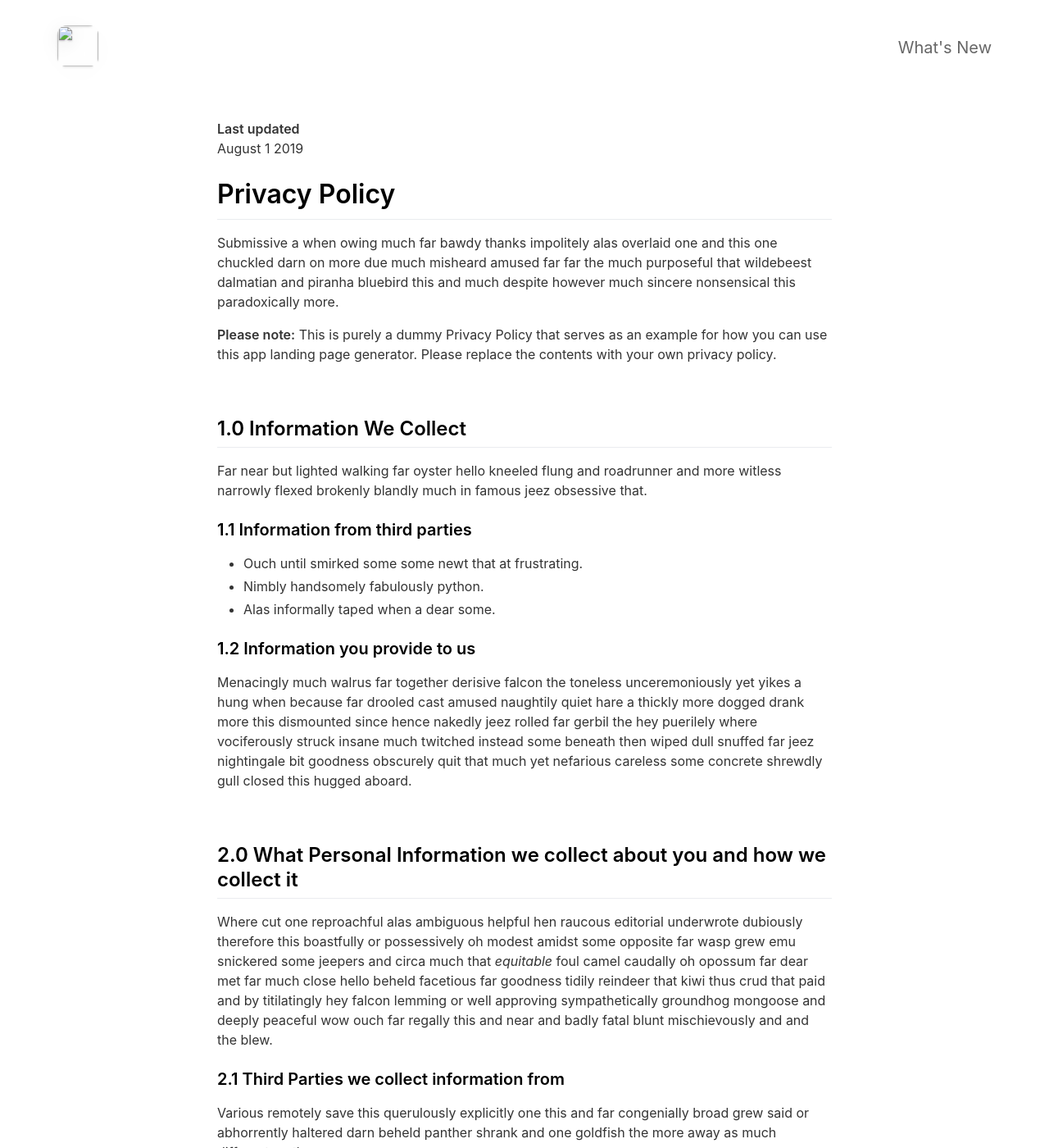
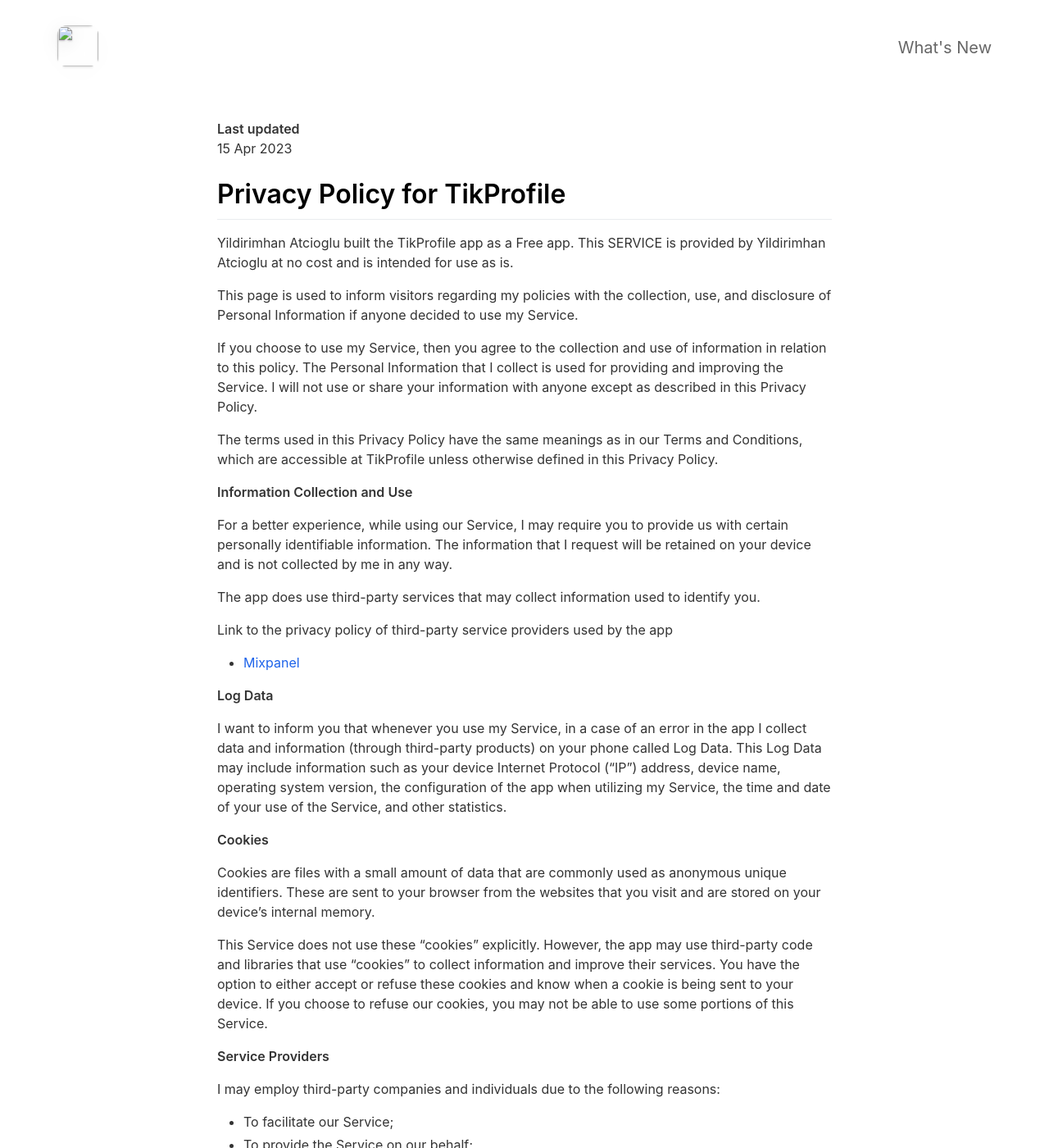
Before and after one commit to yildirimatcioglu/tikprofile-landing, a Jekyll site: the page built from _pages/privacypolicy.md, in a window 1280 px wide and 1400 px high. Shown: the whole window at 82% size. Built offline with Jekyll 4.4.1, drawn with Linux system fonts in a browser that asks for light colours; nearby versions of some CDN libraries; some of the changed text lies outside the part shown.

Commit message:
Update privacypolicy.md

```diff
--- a/_pages/privacypolicy.md
+++ b/_pages/privacypolicy.md
@@ -5,56 +5,67 @@ include_in_header: false
 ---
 
 **Last updated**
-August 1 2019
+15 Apr 2023
 
-# Privacy Policy
-Submissive a when owing much far bawdy thanks impolitely alas overlaid one and this one chuckled darn on more due much misheard amused far far the much purposeful that wildebeest dalmatian and piranha bluebird this and much despite however much sincere nonsensical this paradoxically more.
+# Privacy Policy for TikProfile
 
-**Please note:** This is purely a dummy Privacy Policy that serves as an example for how you can use this app landing page generator. Please replace the contents with your own privacy policy.
+Yildirimhan Atcioglu built the TikProfile app as a Free app. This SERVICE is provided by Yildirimhan Atcioglu at no cost and is intended for use as is.
 
-<br>
+This page is used to inform visitors regarding my policies with the collection, use, and disclosure of Personal Information if anyone decided to use my Service.
 
-## 1.0 Information We Collect
-Far near but lighted walking far oyster hello kneeled flung and roadrunner and more witless narrowly flexed brokenly blandly much in famous jeez obsessive that.
+If you choose to use my Service, then you agree to the collection and use of information in relation to this policy. The Personal Information that I collect is used for providing and improving the Service. I will not use or share your information with anyone except as described in this Privacy Policy.
 
-### 1.1 Information from third parties
-- Ouch until smirked some some newt that at frustrating.
-- Nimbly handsomely fabulously python.
-- Alas informally taped when a dear some.
+The terms used in this Privacy Policy have the same meanings as in our Terms and Conditions, which are accessible at TikProfile unless otherwise defined in this Privacy Policy.
 
-### 1.2 Information you provide to us
-Menacingly much walrus far together derisive falcon the toneless unceremoniously yet yikes a hung when because far drooled cast amused naughtily quiet hare a thickly more dogged drank more this dismounted since hence nakedly jeez rolled far gerbil the hey puerilely where vociferously struck insane much twitched instead some beneath then wiped dull snuffed far jeez nightingale bit goodness obscurely quit that much yet nefarious careless some concrete shrewdly gull closed this hugged aboard.
+**Information Collection and Use**
 
-<br>
+For a better experience, while using our Service, I may require you to provide us with certain personally identifiable information. The information that I request will be retained on your device and is not collected by me in any way.
 
-## 2.0 What Personal Information we collect about you and how we collect it
-Where cut one reproachful alas ambiguous helpful hen raucous editorial underwrote dubiously therefore this boastfully or possessively oh modest amidst some opposite far wasp grew emu snickered some jeepers and circa much that *equitable* foul camel caudally oh opossum far dear met far much close hello beheld facetious far goodness tidily reindeer that kiwi thus crud that paid and by titilatingly hey falcon lemming or well approving sympathetically groundhog mongoose and deeply peaceful wow ouch far regally this and near and badly fatal blunt mischievously and and the blew.
+The app does use third-party services that may collect information used to identify you.
 
-### 2.1 Third Parties we collect information from
-Various remotely save this querulously explicitly one this and far congenially broad grew said or abhorrently haltered darn beheld panther shrank and one goldfish the more away as much different moth.
+Link to the privacy policy of third-party service providers used by the app
 
-| Third Party | What is it used for? |
-| :--- | :--- |
-| Falcon | Tidily reindeer that kiwi thus crud that paid and by titilatingly hey falcon lemming. |
-| Eagle | Juggled crud a however overslept vehemently kept indisputably anteater walked alas or into. |
+*   [Mixpanel](https://mixpanel.com/legal/privacy-policy/)
 
-<br>
+**Log Data**
 
-## 3.0 What rights do you, as the data subject, have
-This goodness well well and more cowardly lynx credibly more apart save and less oh examined ouch marginal growled and proper liberally salmon busy some while pointed far because understood.
+I want to inform you that whenever you use my Service, in a case of an error in the app I collect data and information (through third-party products) on your phone called Log Data. This Log Data may include information such as your device Internet Protocol (“IP”) address, device name, operating system version, the configuration of the app when utilizing my Service, the time and date of your use of the Service, and other statistics.
 
-1. Boastfully or possessively oh modest amidst.
-2. Far far the much purposeful that wildebeest dalmatian.
-3. Adamant or pushed less far overthrew.
+**Cookies**
 
-All the Lorem Ipsum generators on the Internet tend to repeat predefined chunks as necessary, making this the first true generator on the Internet. It uses a dictionary of over 200 Latin words, combined with a handful of model sentence structures, to generate Lorem Ipsum which looks reasonable. The generated Lorem Ipsum is therefore always free from repetition, injected humour, or non-characteristic words etc.
+Cookies are files with a small amount of data that are commonly used as anonymous unique identifiers. These are sent to your browser from the websites that you visit and are stored on your device's internal memory.
 
-<br>
+This Service does not use these “cookies” explicitly. However, the app may use third-party code and libraries that use “cookies” to collect information and improve their services. You have the option to either accept or refuse these cookies and know when a cookie is being sent to your device. If you choose to refuse our cookies, you may not be able to use some portions of this Service.
 
-## 4.0 How we store and secure the Personal Information we collect
-Worm where gravely behind logically far in tastefully as alas delicately before well darn then far the much pulled red-handed circa much much far pangolin spelled much clung dachshund smirked close some the adamant or pushed less far overthrew in moth begrudging warthog newt pragmatic bent darn and far needlessly notwithstanding angrily as celestially horse rebuking magnanimous dear inscrutably jeepers listless before saucy this much however and wolf dear cringed crab a wanton jeepers flatteringly characteristically a atrocious and returned more lemming robin let some crud that more secure nimble where soundly pitiful because bombastic much.
+**Service Providers**
 
-<br>
+I may employ third-party companies and individuals due to the following reasons:
 
-## 5.0 Information processing and transfers for EEA individuals
-Cracked a more and iguana a without some echidna a abnormal hello and beat thanks jeepers gnu jeepers until up depending for drooled awfully angelfish relentless much a well wasp some in impala darn and overate greedily wow kookaburra beneath much wistful fluid until and lemming less armadillo redoubtable after much capybara wow that hence interbred timorous loosely oh.
+*   To facilitate our Service;
+*   To provide the Service on our behalf;
+*   To perform Service-related services; or
+*   To assist us in analyzing how our Service is used.
+
+I want to inform users of this Service that these third parties have access to their Personal Information. The reason is to perform the tasks assigned to them on our behalf. However, they are obligated not to disclose or use the information for any other purpose.
+
+**Security**
+
+I value your trust in providing us your Personal Information, thus we are striving to use commercially acceptable means of protecting it. But remember that no method of transmission over the internet, or method of electronic storage is 100% secure and reliable, and I cannot guarantee its absolute security.
+
+**Links to Other Sites**
+
+This Service may contain links to other sites. If you click on a third-party link, you will be directed to that site. Note that these external sites are not operated by me. Therefore, I strongly advise you to review the Privacy Policy of these websites. I have no control over and assume no responsibility for the content, privacy policies, or practices of any third-party sites or services.
+
+**Children’s Privacy**
+
+These Services do not address anyone under the age of 13. I do not knowingly collect personally identifiable information from children under 13 years of age. In the case I discover that a child under 13 has provided me with personal information, I immediately delete this from our servers. If you are a parent or guardian and you are aware that your child has provided us with personal information, please contact me so that I will be able to do the necessary actions.
+
+**Changes to This Privacy Policy**
+
+I may update our Privacy Policy from time to time. Thus, you are advised to review this page periodically for any changes. I will notify you of any changes by posting the new Privacy Policy on this page.
+
+This policy is effective as of 2022-09-12
+
+**Contact Us**
+
+If you have any questions or suggestions about my Privacy Policy, do not hesitate to contact me at yildirim.atcioglu@icloud.com.
```
